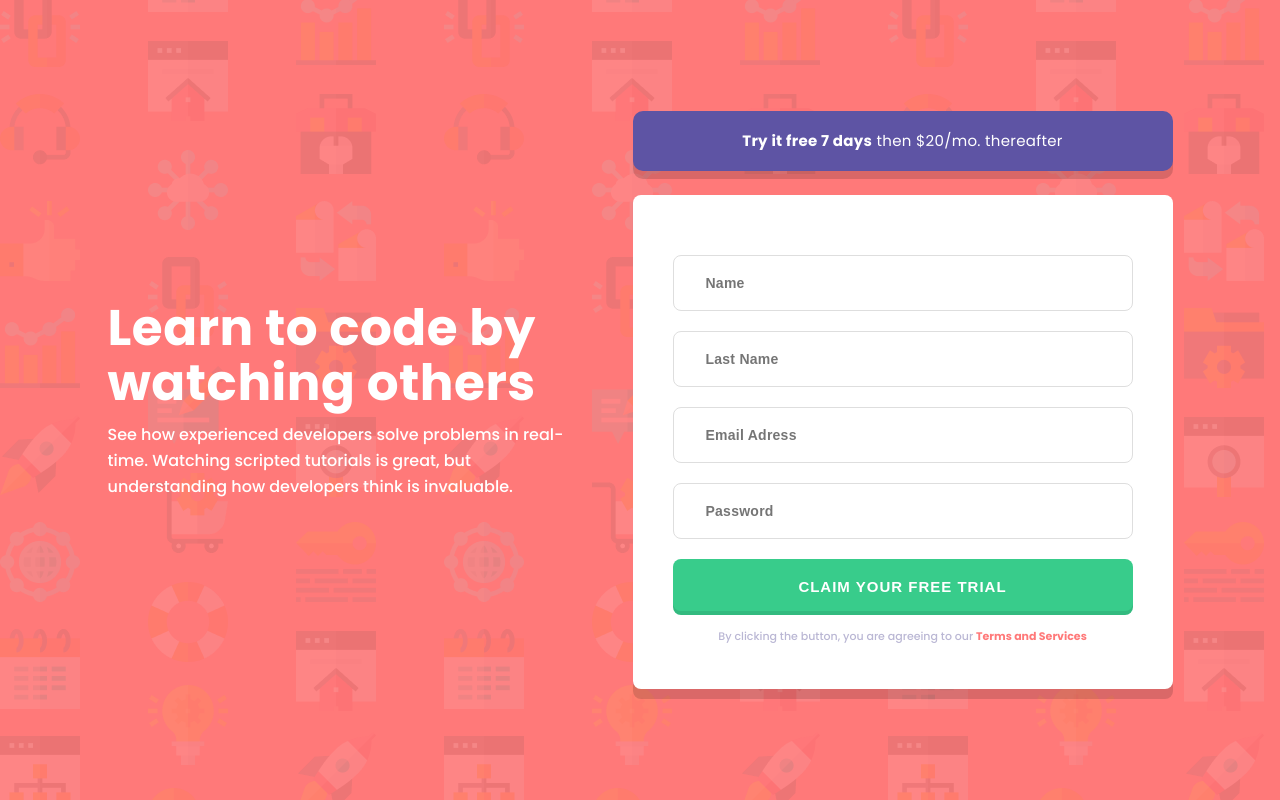
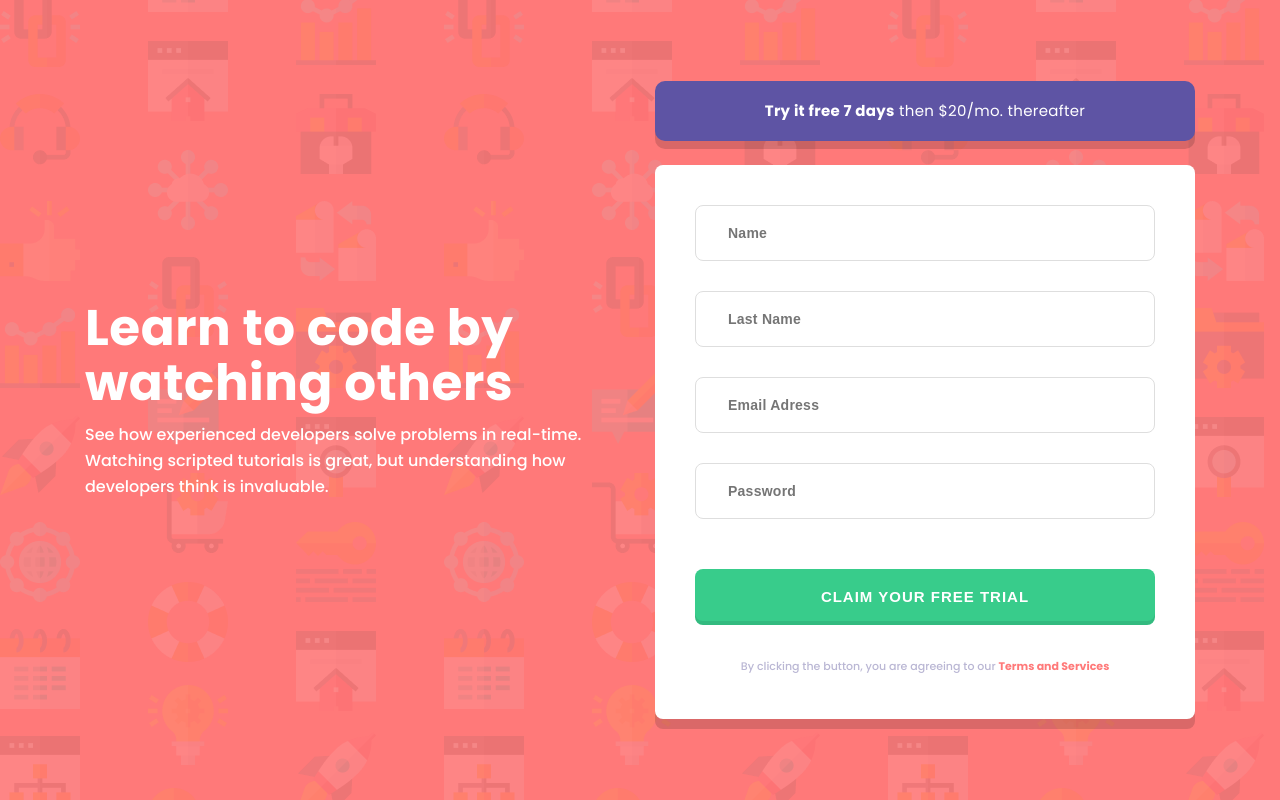
Before and after one commit to SherzodIbodov/intro-component, a plain HTML site: page index.html in a window 1280 px wide. Drawn offline with Linux system fonts and the light colour scheme.

Commit message:
nev change2

```diff
--- a/index.html
+++ b/index.html
@@ -8,34 +8,43 @@
   </head>
   <body>
     <div class="wrapper">
-      <section class="site-info">
+      <div class="site-info">
         <h1>Learn to code by watching others</h1>
         <p>
           See how experienced developers solve problems in real-time. Watching
           scripted tutorials is great, but understanding how developers think is
           invaluable.
         </p>
-      </section>
-      <section class="registration">
+      </div>
+
+      <div class="registration">
         <div class="price">
           <p><b>Try it free 7 days</b> then $20/mo. thereafter</p>
         </div>
         <div class="register">
-          <input type="tex" placeholder="Name" />
-          <label for="">First Name cannot be empty</label>
-          <input type="tex" placeholder="Last Name" />
-          <label for="">Last Name cannot be empty</label>
-          <input type="email" placeholder="Email Adress" />
-          <label for="">Looks like this is not an mail</label>
-          <input type="password" placeholder="Password" />
-          <label for="">Password cannot be empty</label>
+          <div>
+            <input type="tex" placeholder="Name" />
+            <span for="">First Name cannot be empty</span>
+          </div>
+          <div>
+            <input type="tex" placeholder="Last Name" />
+            <span for="">Last Name cannot be empty</span>
+          </div>
+          <div>
+            <input type="email" placeholder="Email Adress" />
+            <span for="">Looks like this is not an mail</span>
+          </div>
+          <div>
+            <input type="password" placeholder="Password" />
+            <span for="">Password cannot be empty</span>
+          </div>
           <button><a href="">CLAIM YOUR FREE TRIAL</a></button>
           <p>
             By clicking the button, you are agreeing to our
             <span>Terms and Services</span>
           </p>
         </div>
-      </section>
+      </div>
     </div>
   </body>
 </html>
--- a/style/style.scss
+++ b/style/style.scss
@@ -18,11 +18,11 @@ body {
   display: flex;
   justify-content: center;
   align-items: center;
+  gap: 45px;
   .site-info {
     color: #ffffff;
     display: flex;
     flex-direction: column;
-    padding-right: 45px;
     width: 100%;
     max-width: 525px;
     h1 {
@@ -64,6 +64,7 @@ body {
       }
     }
     .register {
+      gap: 20px;
       padding: 40px;
       border-radius: 8px;
       width: 100%;
@@ -74,7 +75,11 @@ body {
       justify-content: center;
       align-items: center;
       box-shadow: 0px 10px 0px #00000025;
-      label {
+      div {
+        width: 100%;
+        max-width: 460px;
+        min-height: 66px;
+        span {
           padding-left: 300px;
           font-weight: 500;
           font-size: 11px;
@@ -82,7 +87,7 @@ body {
           display: none;
           font-style: italic;
         }
-      input:focus + label {
+        input:focus + span {
           display: block;
         }
         input {
@@ -99,13 +104,13 @@ body {
           line-height: 26px;
           letter-spacing: 0.25px;
           border-radius: 8px;
-        margin-top: 20px;
           cursor: pointer;
           &:focus {
             border: 2px solid #ff7979;
             background-image: url(/imgs/exclamation.svg);
             background-repeat: no-repeat;
             background-position: right 25px top 16px;
+          }
         }
       }
       button {
```
Also changed, not shown: css/style.css. Lines whose indentation alone changed are shown as unchanged.
